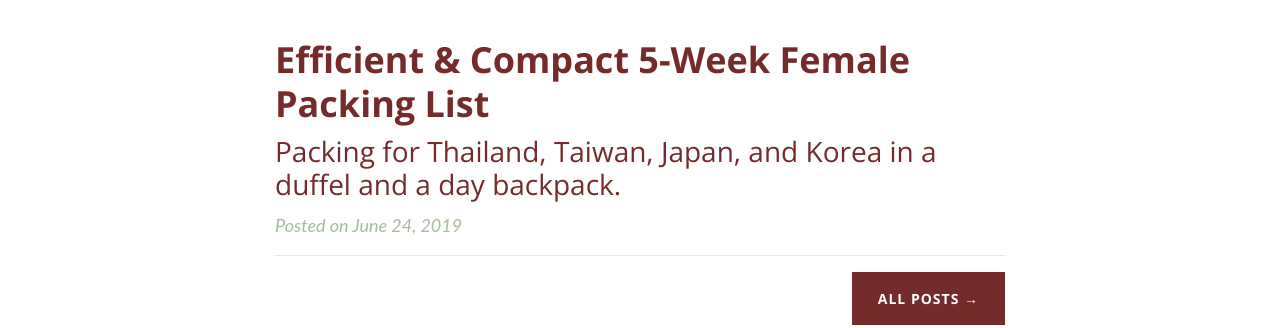
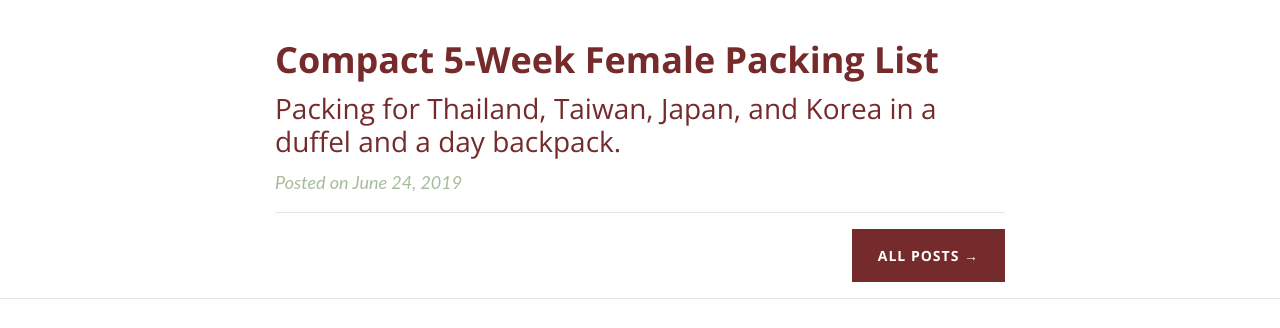
Before and after one commit to gthipati/hinageshi, a website: page index.html in a window 1280 px wide. Shown: the part 534-862 px from the top of the page. Drawn offline with nearby package versions, Linux system fonts and the light colour scheme.

Commit message:
Add files via upload

```diff
--- a/index.html
+++ b/index.html
@@ -109,7 +109,7 @@
         <div class="post-preview">
           <a href="posts/01_packing.html">
             <h2 class="post-title">
-              Efficient & Compact 5-Week Female Packing List
+              Compact 5-Week Female Packing List
             </h2>
             <h3 class="post-subtitle">
               Packing for Thailand, Taiwan, Japan, and Korea in a duffel and a day backpack.
```
Also changed, not shown: posts.html (+1 -1 lines).
